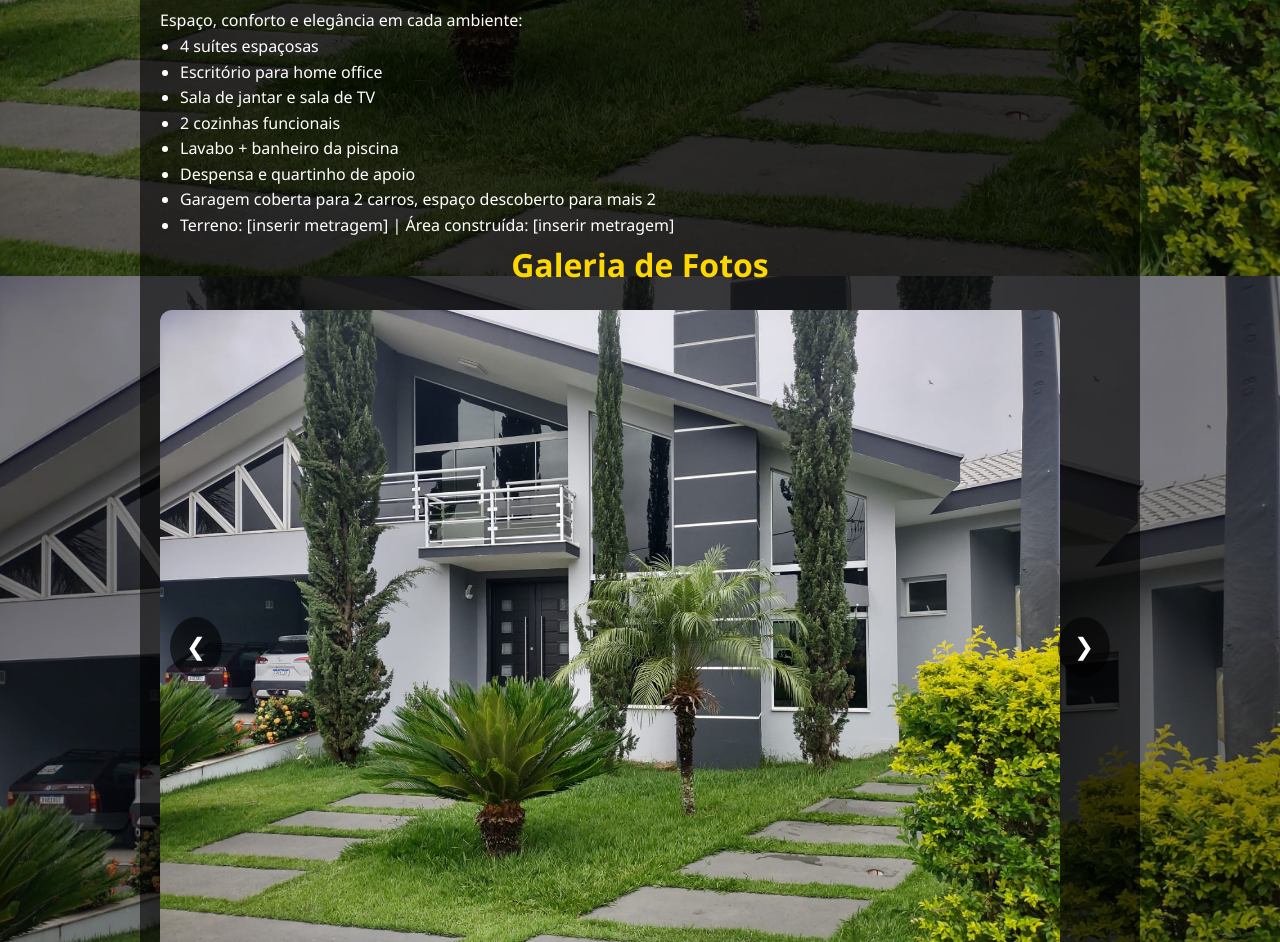
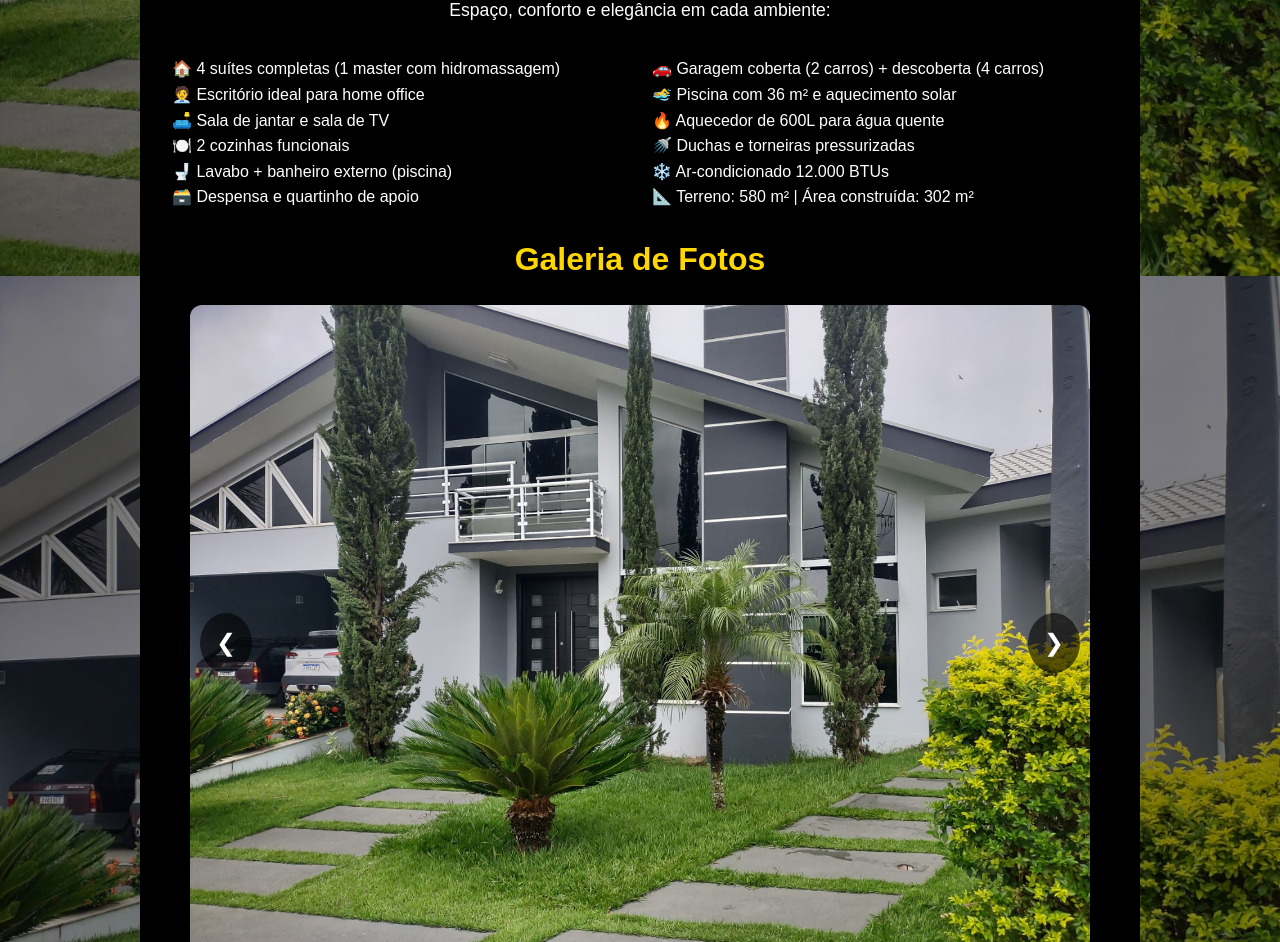
Before and after one commit to SauloHenriqueSantos/csajddoslagos, a plain HTML site: page index.html in a window 1280 px wide. Shown: the part 684-1626 px from the top of the page. Drawn offline with Linux system fonts and the light colour scheme.

Commit message:
second commit

```diff
--- a/index.html
+++ b/index.html
@@ -145,19 +145,33 @@
     Hoje, com os filhos seguindo seus caminhos, o casal sente que a casa ficou grande demais para dois. Por isso, com o coração cheio de gratidão, decidiram dar a oportunidade para que uma nova família viva essa experiência única. Você pode ser o próximo capítulo dessa linda história.</p>
   </section>
 
-  <section id="composicao">
-    <h2>Composição da Casa</h2>
-    <p>Espaço, conforto e elegância em cada ambiente:</p>
-    <ul>
-      <li>4 suítes espaçosas</li>
-      <li>Escritório para home office</li>
-      <li>Sala de jantar e sala de TV</li>
-      <li>2 cozinhas funcionais</li>
-      <li>Lavabo + banheiro da piscina</li>
-      <li>Despensa e quartinho de apoio</li>
-      <li>Garagem coberta para 2 carros, espaço descoberto para mais 2</li>
-      <li>Terreno: [inserir metragem] | Área construída: [inserir metragem]</li>
-    </ul>
+  <section id="composicao" style="padding: 2rem; background-color: #000; color: #fff; font-family: Arial, sans-serif;">
+  <h2 style="text-align: center; font-size: 2rem; margin-bottom: 1rem;">Composição da Casa</h2>
+  <p style="text-align: center; font-size: 1.1rem; margin-bottom: 2rem;">Espaço, conforto e elegância em cada ambiente:</p>
+
+  <div style="display: flex; flex-wrap: wrap; gap: 1.5rem; justify-content: center;">
+
+    <div style="flex: 1 1 300px;">
+      <ul style="list-style: none; padding: 0;">
+        <li>🏠 4 suítes completas (1 master com hidromassagem)</li>
+        <li>🧑‍💼 Escritório ideal para home office</li>
+        <li>🛋️ Sala de jantar e sala de TV</li>
+        <li>🍽️ 2 cozinhas funcionais</li>
+        <li>🚽 Lavabo + banheiro externo (piscina)</li>
+        <li>🗃️ Despensa e quartinho de apoio</li>
+      </ul>
+    </div>
+
+    <div style="flex: 1 1 300px;">
+      <ul style="list-style: none; padding: 0;">
+        <li>🚗 Garagem coberta (2 carros) + descoberta (4 carros)</li>
+        <li>🏊‍♂️ Piscina com 36 m² e aquecimento solar</li>
+        <li>🔥 Aquecedor de 600L para água quente</li>
+        <li>🚿 Duchas e torneiras pressurizadas</li>
+        <li>❄️ Ar-condicionado 12.000 BTUs</li>
+        <li>📐 Terreno: 580 m² | Área construída: 302 m²</li>
+      </ul>
+    </div>
 
     <div class="carrossel-container">
       <h2>Galeria de Fotos</h2>
@@ -175,7 +189,13 @@
           <img src="imagens/foto09.jpeg" alt="Foto 9">
           <img src="imagens/foto10.jpeg" alt="Foto 10">
           <img src="imagens/foto11.jpeg" alt="Foto 11">
+          <img src="imagens/foto12.jpeg" alt="Foto 12">
+          <img src="imagens/foto13.jpeg" alt="Foto 13">
+          <img src="imagens/foto14.jpeg" alt="Foto 14">
+          <img src="imagens/foto15.jpeg" alt="Foto 15">
+          <img src="imagens/foto16.jpeg" alt="Foto 16">
         </div>
+
         <button class="proximo" onclick="mudarSlide(1)">❯</button>
       </div>
     </div>
```
Also changed, not shown: imagens/foto04.jpeg, imagens/foto06.jpeg, imagens/foto07.jpeg, imagens/foto10.jpeg, imagens/foto12.jpeg (added), imagens/foto13.jpeg (added), imagens/foto14.jpeg (added), imagens/foto15.jpeg (added), imagens/foto16.jpeg (added).
